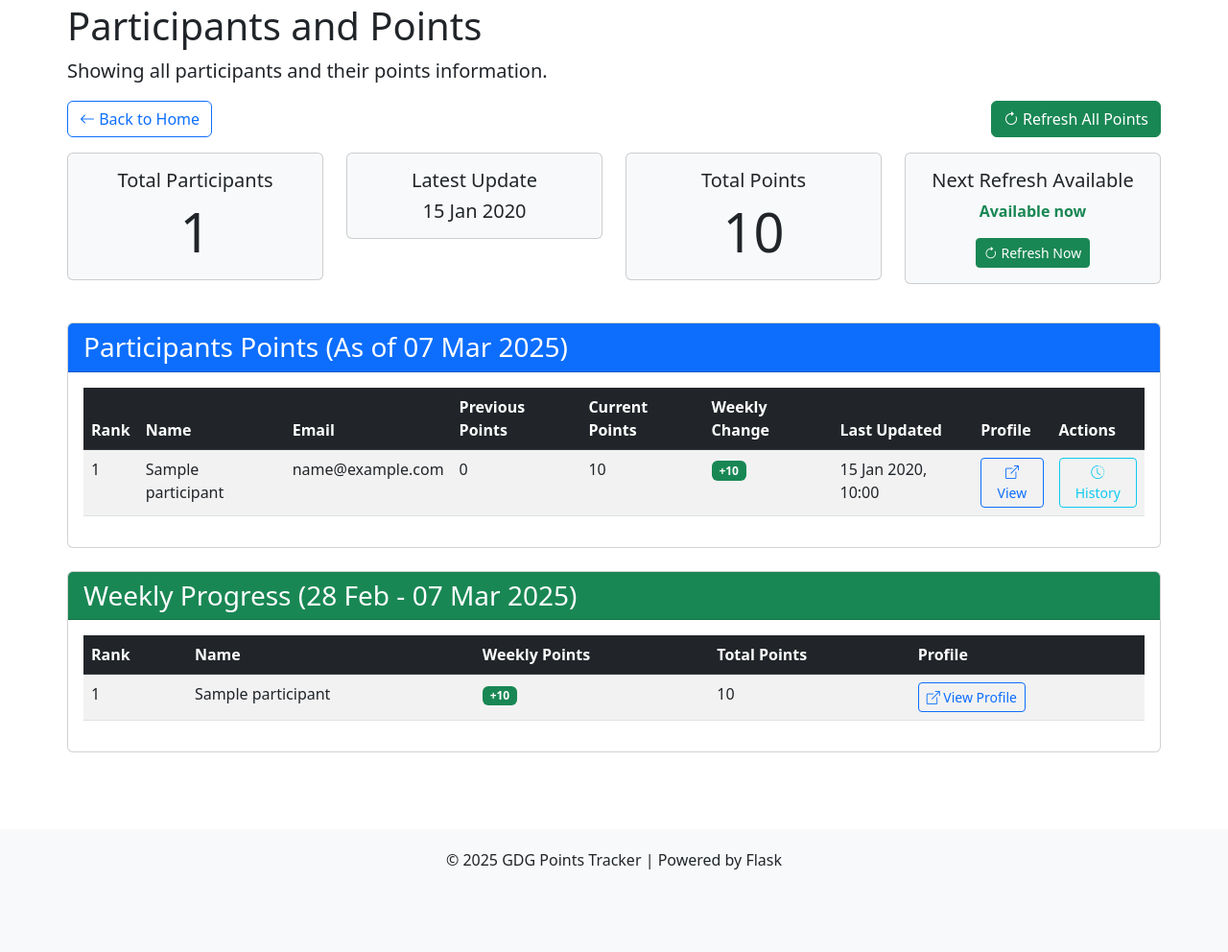
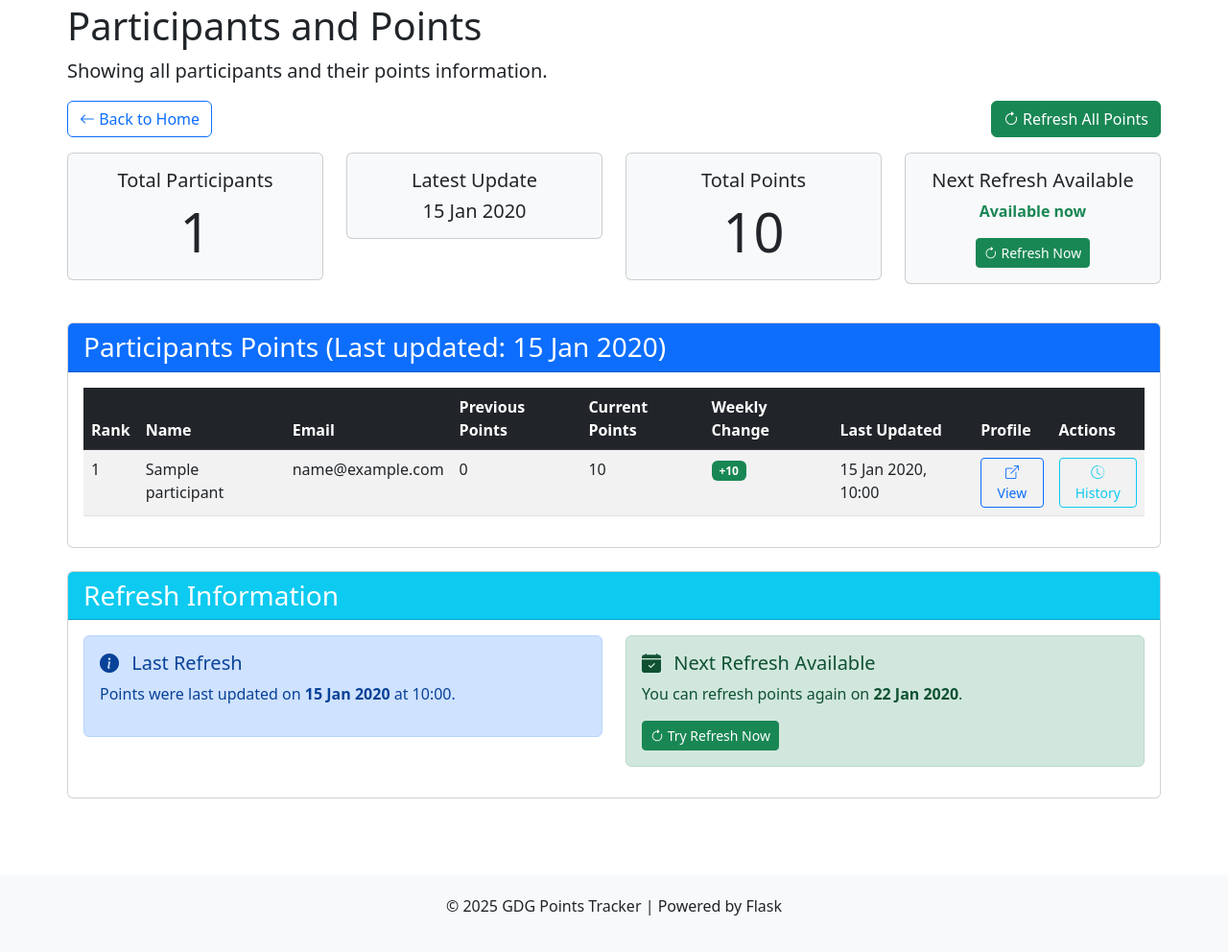
Before and after one commit to nurlanjalil/GDG-Points-Tracker, a Flask app: page /participants in a window 1280 px wide. Shown: the part 103-1095 px from the top of the page at 96% size. Before the commit the page ends 1047 px from the top, so only its background shows below. Run offline with Flask 3, Linux system fonts and the light colour scheme; the visitor is signed in with stand-in values (Sample User, id 1); tables that the repository leaves empty hold one stand-in row (values such as "Sample post").

Commit message:
Fix scraping issues and improve UI: prevent zero points and remove redundant weekly progress section

```diff
--- a/app.py
+++ b/app.py
@@ -181,6 +181,9 @@ def get_points(link):
             # Parse the page content
             soup = BeautifulSoup(response.content, 'html.parser')
 
+            # Add debug information
+            app.logger.debug(f"Successfully fetched content from {link} with status {response.status_code}")
+
             # Try different approaches to find points
 
             # Approach 1: Find the first element with class 'profile-league'
@@ -202,6 +205,9 @@ def get_points(link):
                         except ValueError:
                             app.logger.warning(f"Non-numeric points value in {link}: {points_text}")
 
+            # Debug output for all possible locations of points
+            app.logger.debug(f"Searching for alternative points locations in {link}")
+
             # Approach 2: Look for points in alternative locations
             # Find all span elements with numbers
             number_spans = soup.find_all('span', string=lambda s: s and s.strip().isdigit())
@@ -214,35 +220,50 @@ def get_points(link):
                     except ValueError:
                         continue
 
+            # Approach 3: Try to find any element containing the word "points" and a number
+            points_elements = soup.find_all(string=lambda s: s and 'point' in s.lower())
+            for elem in points_elements:
+                text = elem.strip()
+                # Try to extract digits from the text
+                digits = ''.join(filter(str.isdigit, text))
+                if digits:
+                    try:
+                        points = int(digits)
+                        app.logger.info(f"Found points from text '{text}': {points}")
+                        return points
+                    except ValueError:
+                        continue
+
             # If we get here, no valid points were found
-            app.logger.warning(f"No profile-league element or points found in {link}")
+            app.logger.warning(f"No points found in {link}")
 
             # If this was the final retry, log the HTML content for debugging
             if retries == max_retries:
                 app.logger.debug(f"HTML content from {link}: {soup.prettify()[:500]}...")
 
-            return 0
+            # Fallback to a default value greater than 0 to prevent 0 points
+            return 1  # Return 1 instead of 0 to indicate at least some activity
 
         except requests.Timeout:
             retries += 1
             app.logger.warning(f"Timeout fetching {link}, retry {retries}/{max_retries}")
             if retries > max_retries:
                 app.logger.error(f"Max retries reached for {link}")
-                return 0
+                return 1  # Return 1 instead of 0 for timeout
 
         except requests.RequestException as e:
             retries += 1
             app.logger.warning(f"Request error fetching {link}: {str(e)}, retry {retries}/{max_retries}")
             if retries > max_retries:
                 app.logger.error(f"Max retries reached for {link}")
-                return 0
+                return 1  # Return 1 instead of 0 for request errors
 
         except Exception as e:
             app.logger.error(f"Error fetching points from {link}: {str(e)}")
-            return 0
+            return 1  # Return 1 instead of 0 for general errors
 
-    # If we get here after all retries, return 0
-    return 0
+    # If we get here after all retries, return a fallback value
+    return 1  # Return 1 instead of 0 for fallback
 
 # Fetch points with concurrency for better performance
 def fetch_points_concurrently(participants):
@@ -578,8 +599,8 @@ def upload_file():
 @login_required
 def view_participants():
     try:
-        # Get current time for template
-        now = datetime.utcnow()
+        # Get current time for template - using server's local timezone
+        now = datetime.now()  # Use local time instead of UTC
 
         # Get all participants for this user
         participants = Participant.query.filter_by(user_id=g.user.id).all()
@@ -638,9 +659,18 @@ def view_participants():
         # Sort by current points (descending)
         enriched_participants = sorted(enriched_participants, key=lambda x: x['current_points'], reverse=True)
 
+        # Get the last refresh date to display to users
+        last_refresh = LastRefresh.query.order_by(LastRefresh.refresh_date.desc()).first()
+        last_refresh_date = last_refresh.refresh_date if last_refresh else datetime.now()
+
+        # Calculate the next refresh date (7 days after the last refresh)
+        next_refresh_date = last_refresh_date + timedelta(days=7) if last_refresh else datetime.now()
+
         return render_template('participants.html',
                               participants=enriched_participants,
                               now=now,
+                              last_refresh_date=last_refresh_date,
+                              next_refresh_date=next_refresh_date,
                               timedelta=timedelta)
 
     except Exception as e:
--- a/templates/participants.html
+++ b/templates/participants.html
@@ -80,7 +80,7 @@
         {% if participants %}
             <div class="card mb-4">
                 <div class="card-header bg-primary text-white">
-                    <h3 class="mb-0">Participants Points (As of {{ now.strftime('%d %b %Y') }})</h3>
+                    <h3 class="mb-0">Participants Points (Last updated: {{ last_refresh_date.strftime('%d %b %Y') }})</h3>
                 </div>
                 <div class="card-body">
                     <div class="table-responsive">
@@ -134,47 +134,30 @@
                 </div>
             </div>
 
-            <!-- Weekly Changes Section -->
+            <!-- Information about next refresh -->
             <div class="card">
-                <div class="card-header bg-success text-white">
-                    <h3 class="mb-0">Weekly Progress ({{ (now - timedelta(days=7)).strftime('%d %b') }} - {{ now.strftime('%d %b %Y') }})</h3>
+                <div class="card-header bg-info text-white">
+                    <h3 class="mb-0">Refresh Information</h3>
                 </div>
                 <div class="card-body">
-                    <div class="table-responsive">
-                        <table class="table table-striped table-hover">
-                            <thead class="table-dark">
-                                <tr>
-                                    <th>Rank</th>
-                                    <th>Name</th>
-                                    <th>Weekly Points</th>
-                                    <th>Total Points</th>
-                                    <th>Profile</th>
-                                </tr>
-                            </thead>
-                            <tbody>
-                                {% for p in participants|sort(attribute='weekly_change', reverse=True) %}
-                                    <tr>
-                                        <td>{{ loop.index }}</td>
-                                        <td>{{ p.name }}</td>
-                                        <td>
-                                            {% if p.weekly_change > 0 %}
-                                                <span class="badge bg-success">+{{ p.weekly_change }}</span>
-                                            {% elif p.weekly_change < 0 %}
-                                                <span class="badge bg-danger">{{ p.weekly_change }}</span>
-                                            {% else %}
-                                                <span class="badge bg-secondary">0</span>
-                                            {% endif %}
-                                        </td>
-                                        <td>{{ p.current_points }}</td>
-                                        <td>
-                                            <a href="{{ p.profile_url }}" target="_blank" class="btn btn-sm btn-outline-primary">
-                                                <i class="bi bi-box-arrow-up-right"></i> View Profile
-                                            </a>
-                                        </td>
-                                    </tr>
-                                {% endfor %}
-                            </tbody>
-                        </table>
+                    <div class="row">
+                        <div class="col-md-6">
+                            <div class="alert alert-primary">
+                                <h5><i class="bi bi-info-circle-fill me-2"></i> Last Refresh</h5>
+                                <p>Points were last updated on <strong>{{ last_refresh_date.strftime('%d %b %Y') }}</strong> at {{ last_refresh_date.strftime('%H:%M') }}.</p>
+                            </div>
+                        </div>
+                        <div class="col-md-6">
+                            <div class="alert alert-success">
+                                <h5><i class="bi bi-calendar-check-fill me-2"></i> Next Refresh Available</h5>
+                                <p>You can refresh points again on <strong>{{ next_refresh_date.strftime('%d %b %Y') }}</strong>.</p>
+                                <div id="refresh-status" class="mt-2">
+                                    <a href="{{ url_for('refresh_points') }}" class="btn btn-sm btn-success" id="refresh-btn">
+                                        <i class="bi bi-arrow-clockwise"></i> Try Refresh Now
+                                    </a>
+                                </div>
+                            </div>
+                        </div>
                     </div>
                 </div>
             </div>
```
